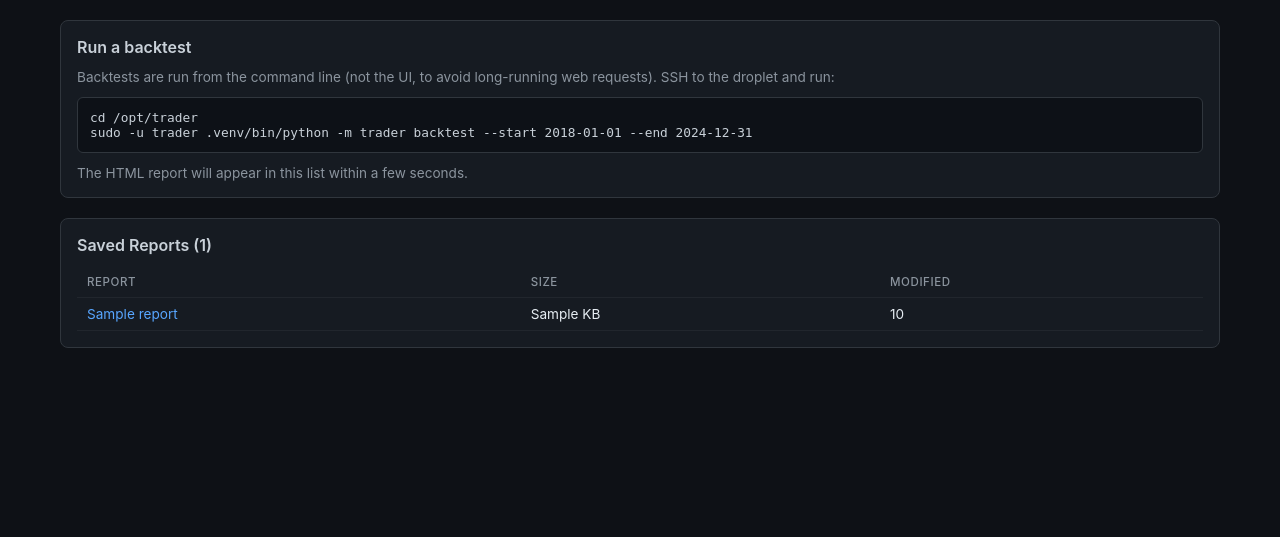
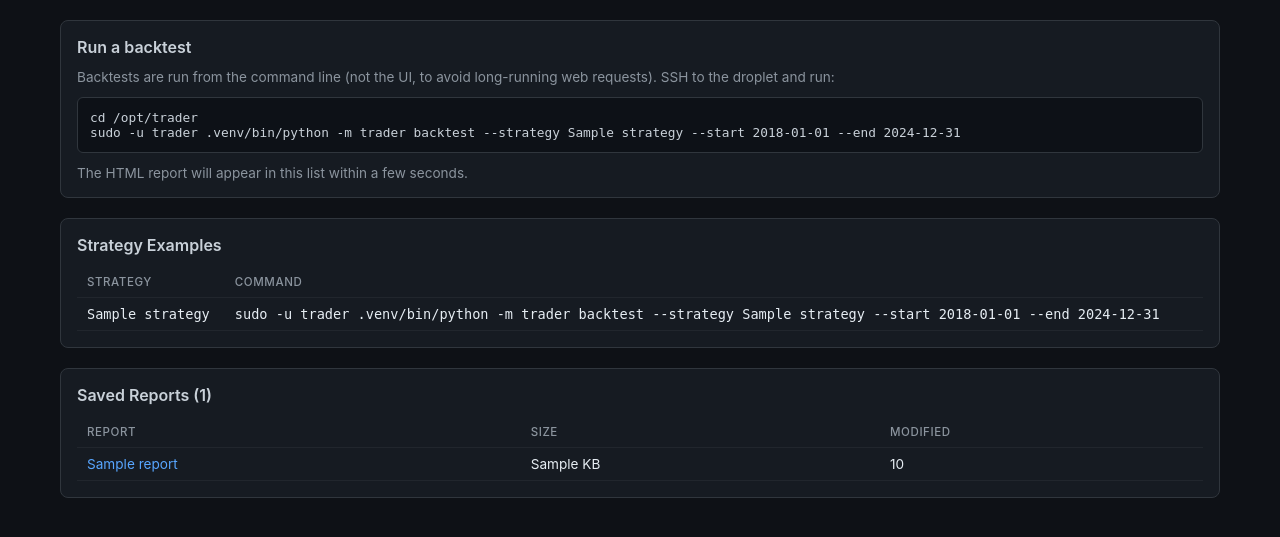
Before and after one commit to drizzle/trader, a FastAPI app: template trader/dashboard/templates/backtests.html in a window 1280 px wide. Shown: the part 85-622 px from the top of the page. Run offline with FastAPI, Linux system fonts and the light colour scheme; the template is opened without the code that fills it: most values are stand-ins (such as "Sample title", 1, 10 or a date in 2020).

Commit message:
Show available strategies in dashboard

```diff
--- a/trader/dashboard/app.py
+++ b/trader/dashboard/app.py
@@ -25,6 +25,7 @@ from fastapi.templating import Jinja2Templates
 from ..config import Config
 from ..execution import ExecutionClient
 from ..storage import Storage
+from ..strategy import STRATEGIES
 
 
 def _read_signals(db_path: Path, limit: int = 50) -> list[dict]:
@@ -63,6 +64,23 @@ def _read_equity_curve(db_path: Path) -> list[dict]:
         return [dict(r) for r in rows]
 
 
+def _available_strategies(active_name: str) -> list[dict]:
+    strategies = []
+    for name, strategy_cls in sorted(STRATEGIES.items()):
+        try:
+            strategy = strategy_cls()
+            universe = strategy.universe
+        except Exception:
+            universe = []
+        strategies.append({
+            "name": name,
+            "class_name": strategy_cls.__name__,
+            "universe": universe,
+            "active": name == active_name,
+        })
+    return strategies
+
+
 def create_app(cfg: Config) -> FastAPI:
     app = FastAPI(title="trader dashboard")
 
@@ -84,6 +102,7 @@ def create_app(cfg: Config) -> FastAPI:
         return templates.TemplateResponse(request, "strategy.html", {
             "active_tab": "strategy",
             "cfg": cfg,
+            "available_strategies": _available_strategies(cfg.strategy.name),
             "signals": signals,
             "kill_engaged": kill_engaged,
             "mode": "LIVE" if cfg.alpaca.live else "PAPER",
@@ -222,6 +241,7 @@ def create_app(cfg: Config) -> FastAPI:
             "cfg": cfg,
             "kill_engaged": kill_engaged,
             "reports": list(reports),
+            "available_strategies": _available_strategies(cfg.strategy.name),
             "mode": "LIVE" if cfg.alpaca.live else "PAPER",
         })
 
--- a/trader/dashboard/templates/backtests.html
+++ b/trader/dashboard/templates/backtests.html
@@ -11,10 +11,25 @@
   </p>
   <pre style="padding:12px; background:#0d1117; border:1px solid #30363d;
               border-radius:6px; font-size:0.8rem; color:#c9d1d9; overflow-x:auto; margin:0">cd /opt/trader
-sudo -u trader .venv/bin/python -m trader backtest --start 2018-01-01 --end 2024-12-31</pre>
+sudo -u trader .venv/bin/python -m trader backtest --strategy {{ cfg.strategy.name }} --start 2018-01-01 --end 2024-12-31</pre>
   <p style="color:#8b949e; font-size:0.85rem; margin:12px 0 0">
     The HTML report will appear in this list within a few seconds.
   </p>
+</div>
+
+<div class="card">
+  <h2>Strategy Examples</h2>
+  <table>
+    <thead><tr><th>Strategy</th><th>Command</th></tr></thead>
+    <tbody>
+    {% for strategy in available_strategies %}
+      <tr>
+        <td><code>{{ strategy.name }}</code></td>
+        <td><code>sudo -u trader .venv/bin/python -m trader backtest --strategy {{ strategy.name }} --start 2018-01-01 --end 2024-12-31</code></td>
+      </tr>
+    {% endfor %}
+    </tbody>
+  </table>
 </div>
 
 <div class="card">
```
Also changed, not shown: trader/dashboard/templates/strategy.html (+25 -0 lines), README.md, 1 other file.
